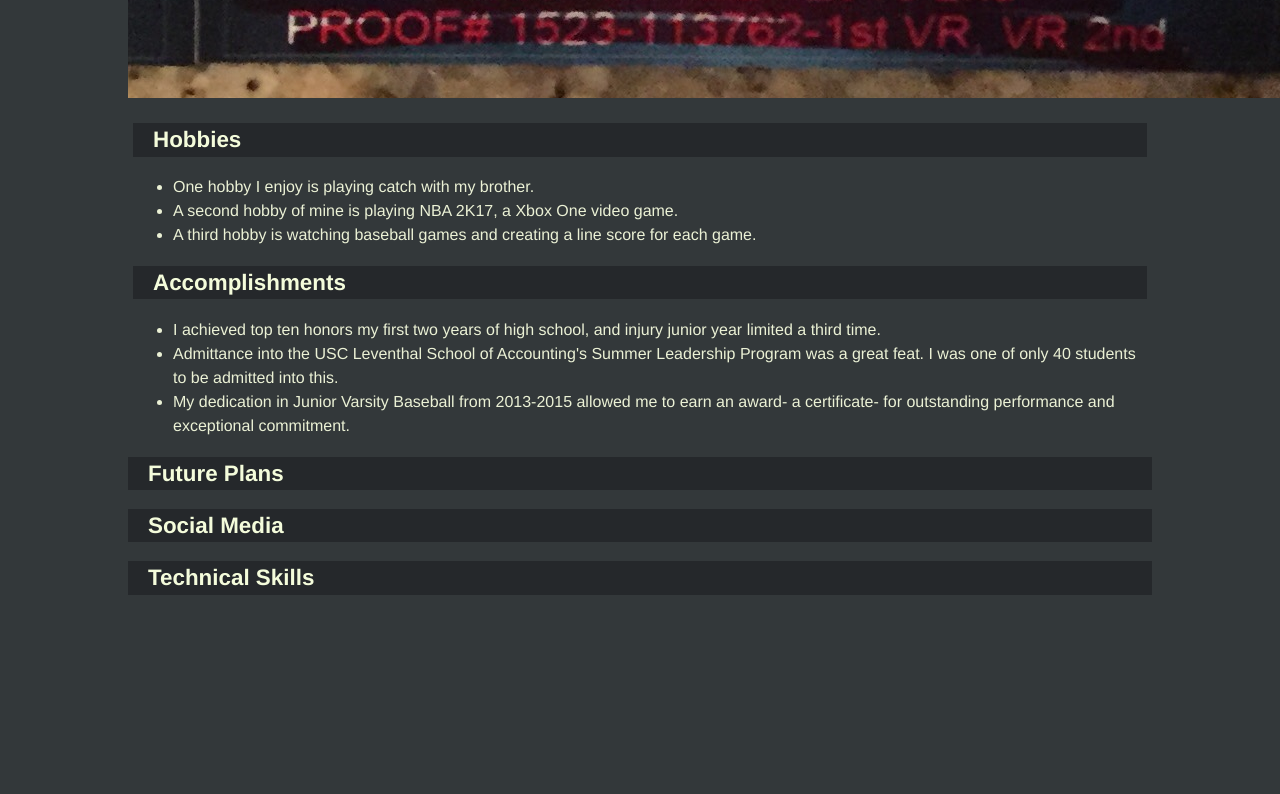
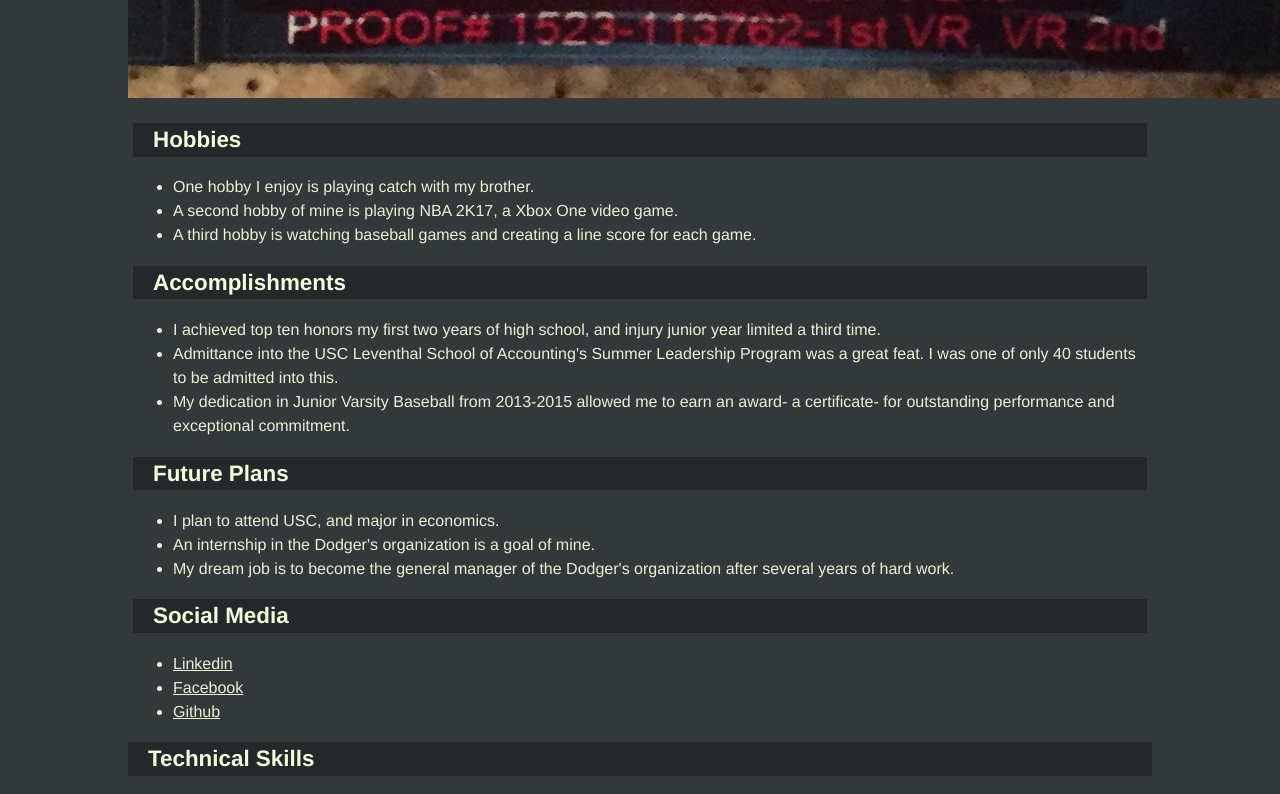
Before and after one commit to mauricioaggs/portfolio_mauricioaguilar1, a plain HTML site: page aboutMe.html in a window 1280 px wide. Shown: the part 1986-2780 px from the top of the page. Before the commit the page ends 2599 px from the top, so only its background shows below. Drawn offline with Linux system fonts and the light colour scheme.

Commit message:
Semester 1 final
progress

```diff
--- a/aboutMe.html
+++ b/aboutMe.html
@@ -48,8 +48,24 @@
 							</li>
 						</ul>
 				</div>
+				<div class="bioDetails">
 					<h2>Future Plans</h2>
+						<ul>
+							<li>I plan to attend USC, and major in economics.</li>
+							<li>An internship in the Dodger's organization is a goal of mine.</li>
+							<li>My dream job is to become the general manager of the Dodger's organization after several years of hard work.
+							</li>
+						</ul>
+				</div>
+				<div class="bioDetails">
 					<h2>Social Media</h2>
+						<ul>
+							<li><a href="https://www.linkedin.com/in/mauricio-a-31a850132/">Linkedin</a></li>
+							<li><a href="https://m.facebook.com/profile.php?ref=bookmarks">Facebook</a></li>
+							<li><a href="https://github.com/mauricioaggs">Github</a></li>
+							</li>
+						</ul>
+				</div>
 					<h2>Technical Skills</h2>
 </main>
 </body>
```
Also changed, not shown: aboutMe.css (added), styles/aboutMe.css (added).
